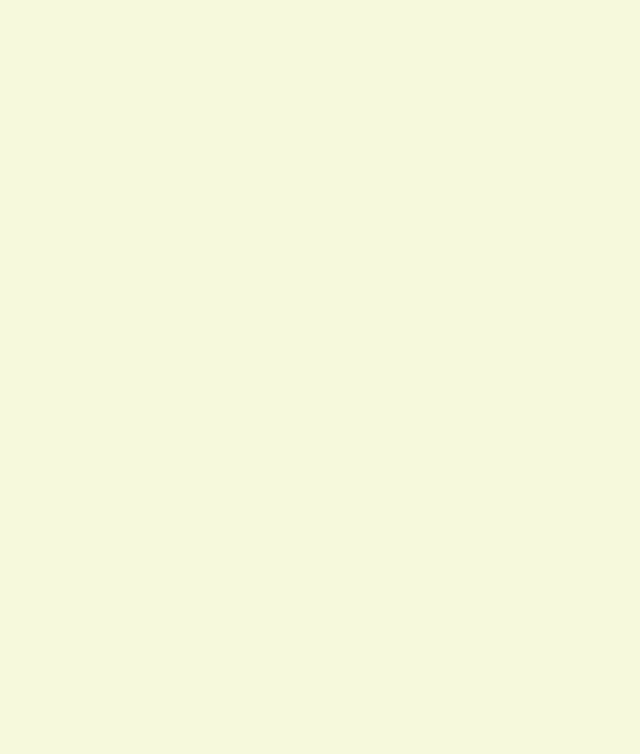
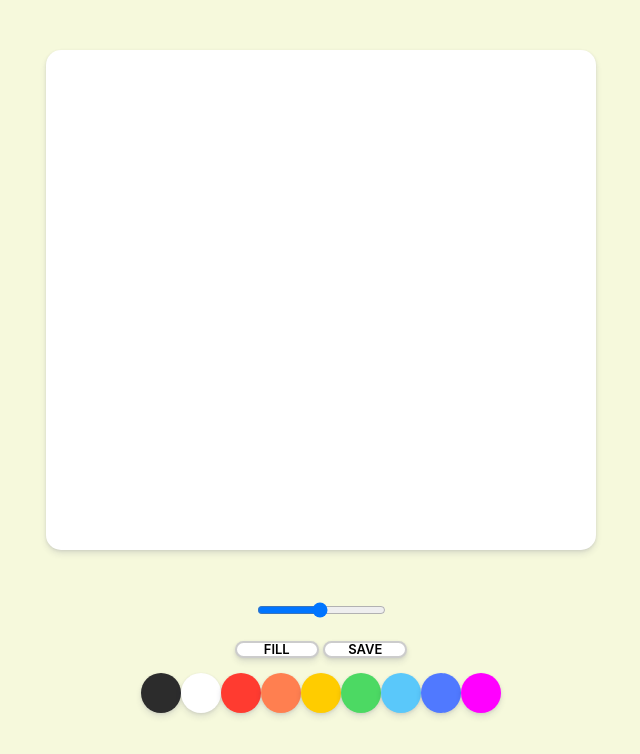
Before and after one commit to YeomDongMan/paint_JS, a plain HTML site: page index.html in a window 1280 px wide. Shown: the whole page, without its empty margins (319-959 px from the left). Drawn offline with Linux system fonts and the light colour scheme.

Commit message:
그림판 클론 코딩 html 파일 업로드

```diff
--- a/index.html
+++ b/index.html
@@ -8,6 +8,27 @@
     <title>PaintJS</title>
 </head>
 <body>
+    <canvas id = "jsCanvas" class = "canvas"></canvas>
+    <div class="controls">
+        <div class="controls_range">
+            <input type="range" id="jsRange" min = "0.1" max = "5.0" value = "2.5" step = "0.1">  <!--step의 크기가 min과 max의 차이값을 정확히 등분해야 실제화면에서 끝까지 채워짐-->
+        </div>
+        <div class="controls_btns">
+            <button id="jsMode">Fill</button>
+            <button id="jsSave">Save</button>
+        </div>
+        <div class="controls_colors" id = "jsColors">
+            <div class="controls_color jsColor" style = "background-color: #2c2c2c;"></div>
+            <div class="controls_color jsColor" style = "background-color: white;"></div>
+            <div class="controls_color jsColor" style = "background-color: #FF3B30;"></div>
+            <div class="controls_color jsColor" style = "background-color: coral;"></div>
+            <div class="controls_color jsColor" style = "background-color: #FFCC00;"></div>
+            <div class="controls_color jsColor" style = "background-color: #4CD963;"></div>
+            <div class="controls_color jsColor" style = "background-color: #5ac8fa;"></div>
+            <div class="controls_color jsColor" style = "background-color: #5079ff;"></div>
+            <div class="controls_color jsColor" style = "background-color: #ff00ff;"></div>
+    </div>
     <script src="app.js"></script>
+
 </body>
 </html>
```
